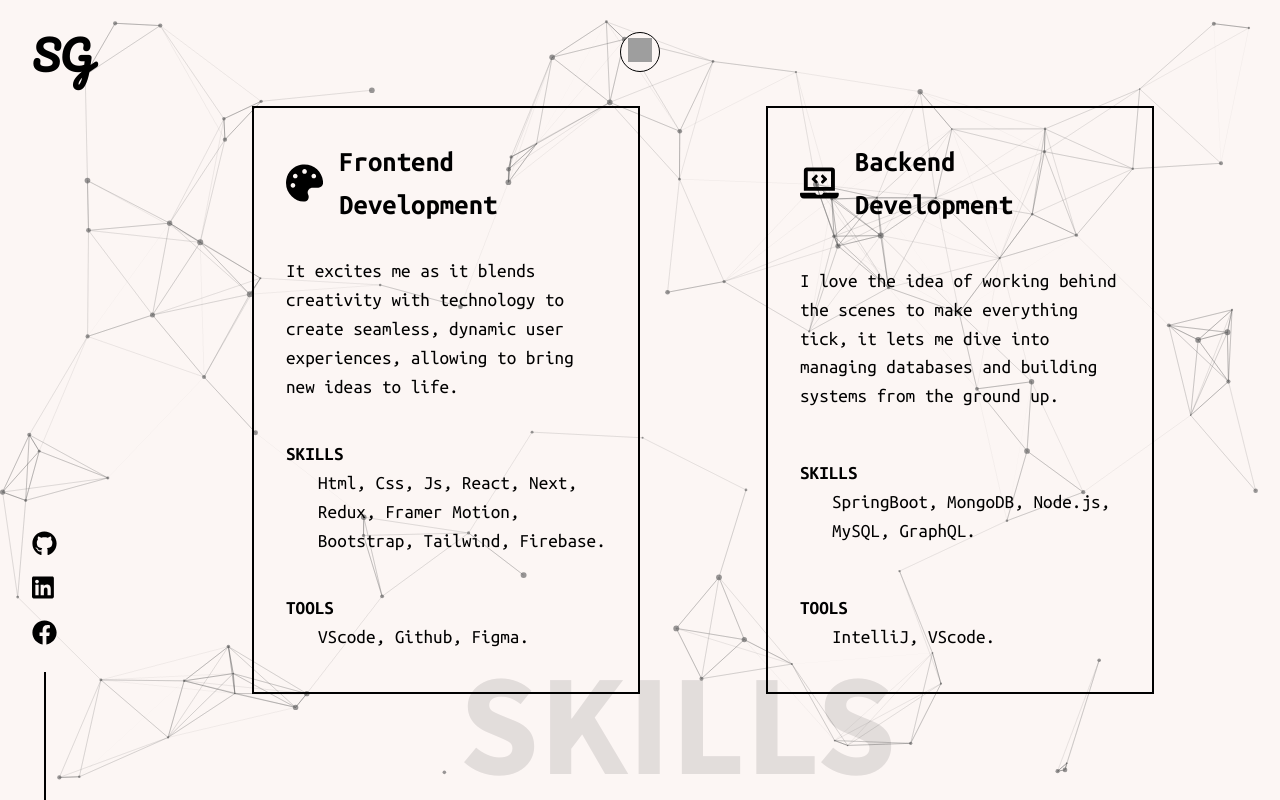
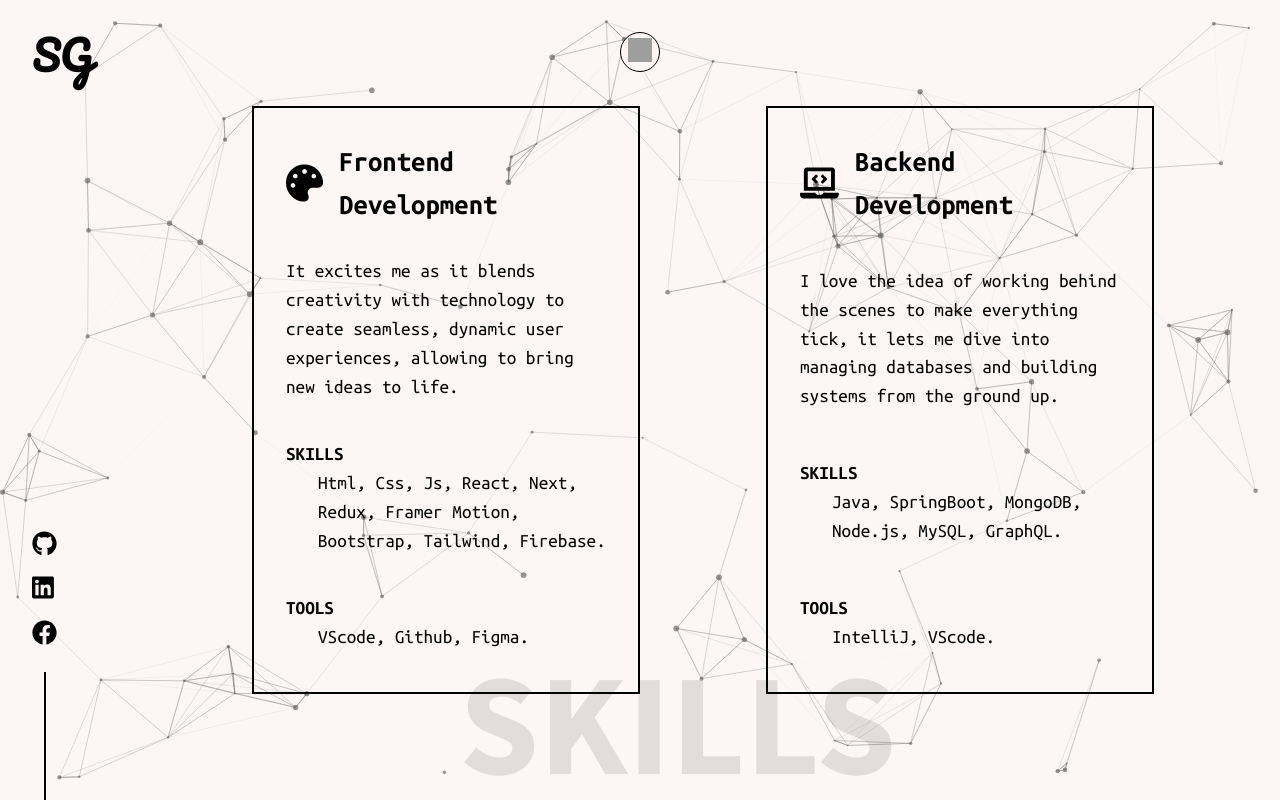
Before and after one commit to Shalini-Ganeshan/Shalini-Portfolio, a React (Create React App) app: page /skills in a window 1280 px wide. Built offline with nearby package versions, Linux system fonts and the light colour scheme; grey boxes are pictures that could not be loaded.

Commit message:
Update MySkillsPage.js

```diff
--- a/src/components/MySkillsPage.js
+++ b/src/components/MySkillsPage.js
@@ -250,7 +250,7 @@ const MySkillsPage = () => {
             transition={{ duration: 0.2, delay: 2.5 }}
           >
             <strong>Skills</strong>
-            <p>SpringBoot, MongoDB, Node.js, MySQL, GraphQL.</p>
+            <p>Java, SpringBoot, MongoDB, Node.js, MySQL, GraphQL.</p>
           </Description>
           <Description
             variants={descriptionVariants}
```
